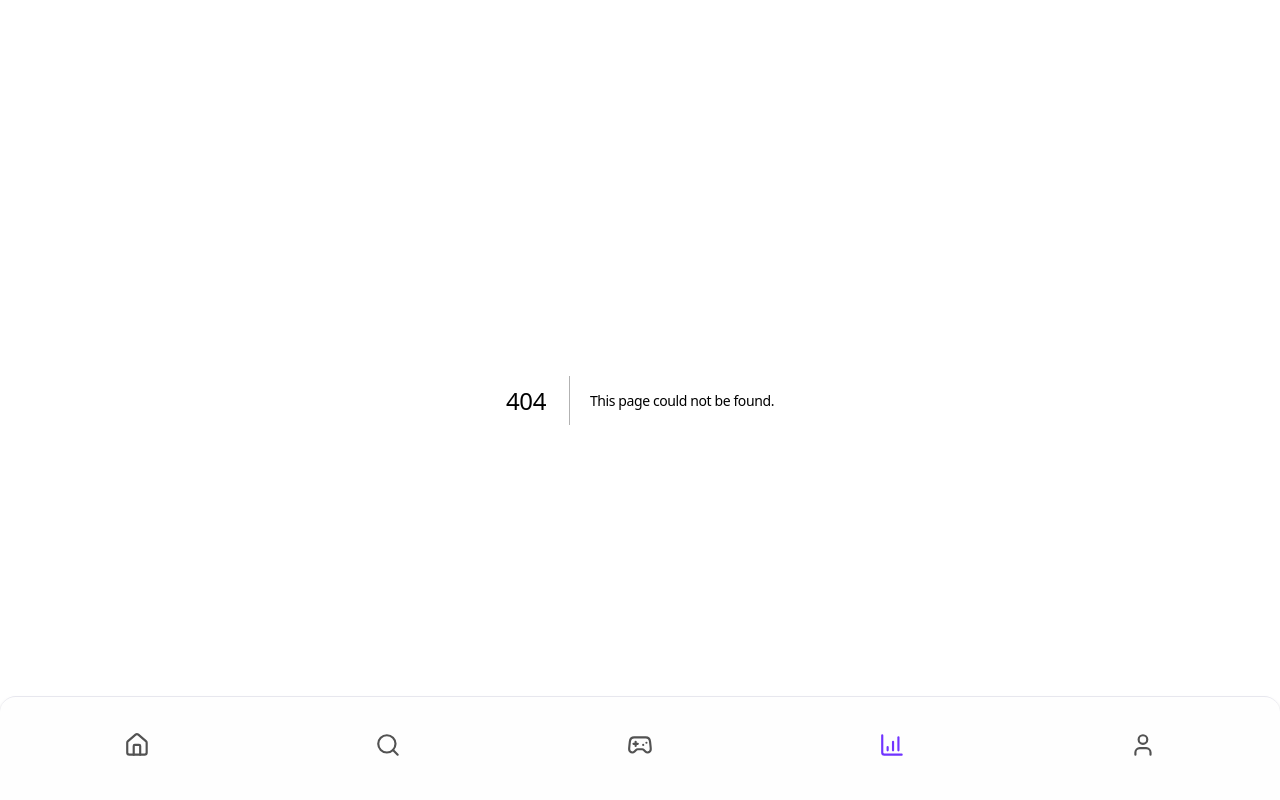
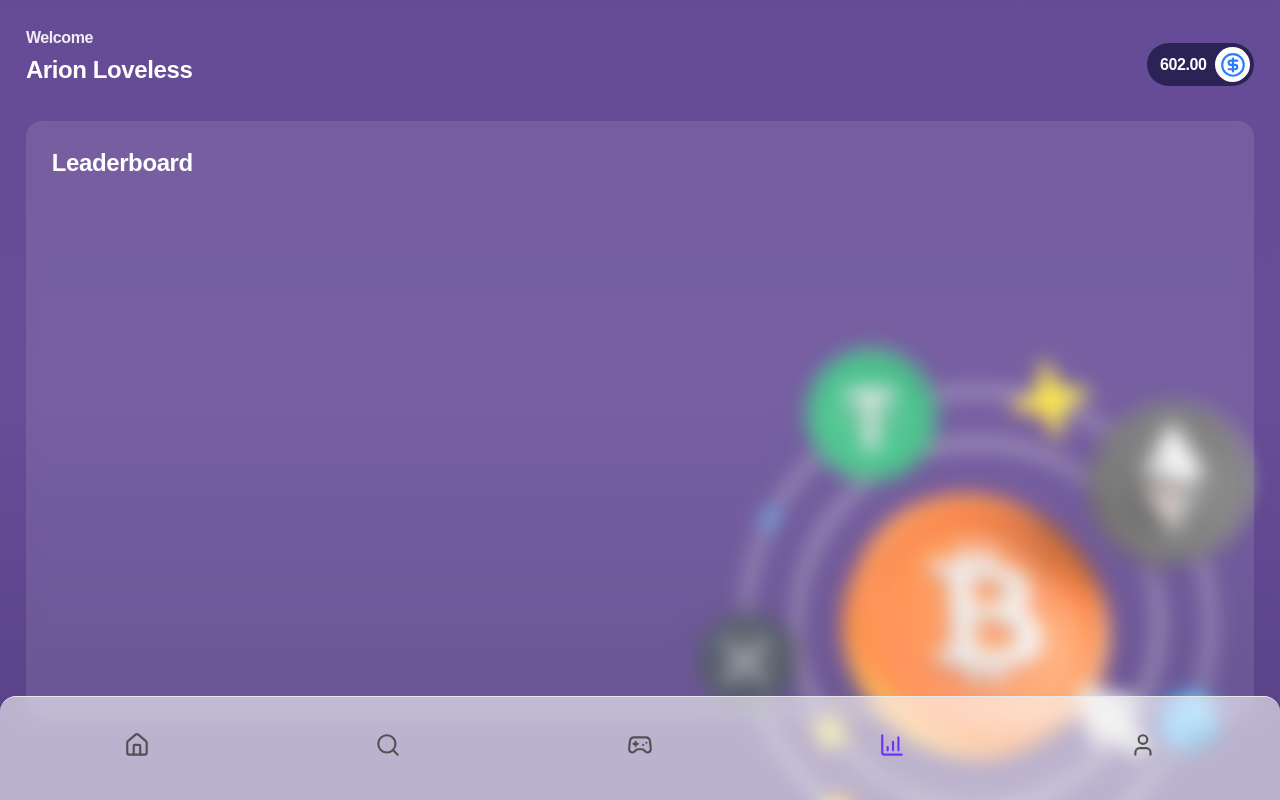
Before and after one commit to DeQuizifi/app.dequizifi.xyz, a Next.js app: page /leaderboard in a window 1280 px wide. Before the commit this address had no page. Built offline with nearby package versions, Linux system fonts and the light colour scheme.

Commit message:
feat: initial leaderboard page setup with welcomeHeader and balanceCard (#23)
* feat: add LeaderboardPage component with WelcomeHeader and BalanceCard

* fix: remove redundant font-mono class from WelcomeHeader component

```diff
--- /dev/null
+++ b/src/app/leaderboard/page.tsx
@@ -0,0 +1,35 @@
+"use client";
+
+import React from "react";
+import WelcomeHeader from "@/components/dashboard/WelcomeHeader";
+import BalanceCard from "@/components/dashboard/BalanceCard";
+
+export default function LeaderboardPage() {
+  return (
+    <div className="min-h-screen relative">
+      {/* Background Image */}
+      <div
+        className="absolute inset-0 w-full h-full bg-cover bg-center bg-no-repeat"
+        style={{
+          backgroundImage: "url('/images/dashboard.svg')",
+        }}
+      />
+
+      {/* Content Overlay */}
+      <div className="relative z-10 p-6">
+        {/* Header Section with Welcome and Balance */}
+        <div className="flex items-start justify-between mb-8">
+          <WelcomeHeader name="Arion Loveless" />
+          <BalanceCard amount={602} />
+        </div>
+
+        {/* Leaderboard Content Area */}
+        <div className="bg-white/10 backdrop-blur-sm rounded-2xl p-6 min-h-[600px]">
+          <h2 className="text-white text-2xl font-bold mb-6">Leaderboard</h2>
+
+          {/* Placeholder for leaderboard content */}
+        </div>
+      </div>
+    </div>
+  );
+}
--- a/src/components/dashboard/WelcomeHeader.tsx
+++ b/src/components/dashboard/WelcomeHeader.tsx
@@ -10,7 +10,7 @@ export default function WelcomeHeader({ name = "User" }: WelcomeHeaderProps) {
   return (
     <div className="flex-1">
       <div className="space-y-1">
-        <p className="text-white/90 font-bold ">Welcome</p>
+        <p className="text-white/90 font-bold">Welcome</p>
         <h1
           className="text-white text-2xl font-bold"
           aria-label={`Welcome ${name}`}
```
